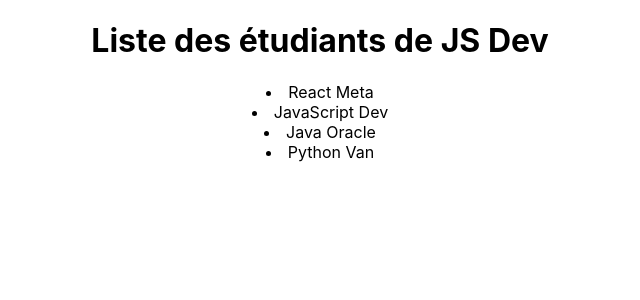
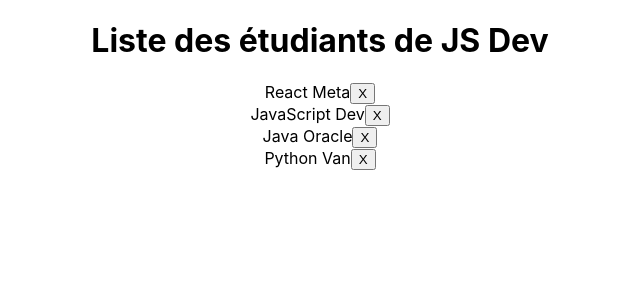
Before and after one commit to MouhamadouFALL/react-management-students, a React (Create React App) app: page / in a window 1280 px wide. Shown: the top 300 px of the page, without its empty margins (320-960 px from the left). Built offline with nearby package versions, Linux system fonts and the light colour scheme.

Commit message:
Appréhender la gestion des evenements

```diff
--- a/src/components/Classroom.js
+++ b/src/components/Classroom.js
@@ -14,6 +14,15 @@
                 {id:4, nom:"Python Van"}
             ]
         }
+
+        this.handleDelete = this.handleDelete.bind(this);
+    }
+
+    // Supprimer l'utilisateur
+    handleDelete(id) {
+        this.setState(prevstate => ({
+            students : prevstate.students.filter(student => student.id !== id)
+        }))
     }
 
     render() {
@@ -26,7 +35,8 @@
                     (!learners.length)? <p>Aucun étudiant</p> :
                     learners.map( learner => <Student
                             key={learner.id}
-                            nom={learner.nom}
+                            learner={learner}
+                            handleDelete={this.handleDelete}
                     />)
                 }
                 {/*<ul>
--- a/src/components/Student.js
+++ b/src/components/Student.js
@@ -1,9 +1,12 @@
 import React from "react";
 
-function Student(props) {
+function Student({learner, handleDelete}) {
 
     return (
-        <li>{props.nom}</li>
+        <div>
+            {learner.nom}
+            <button onClick={handleDelete.bind(this, learner.id)}>X</button>
+        </div>
     )
 }
 
```
